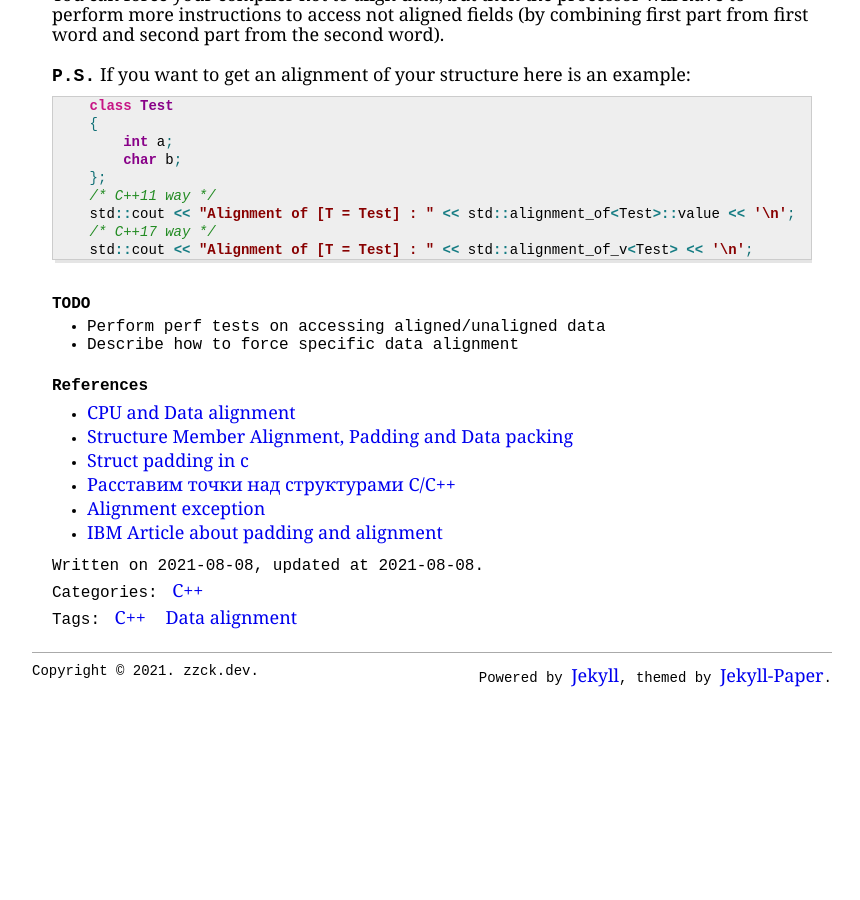
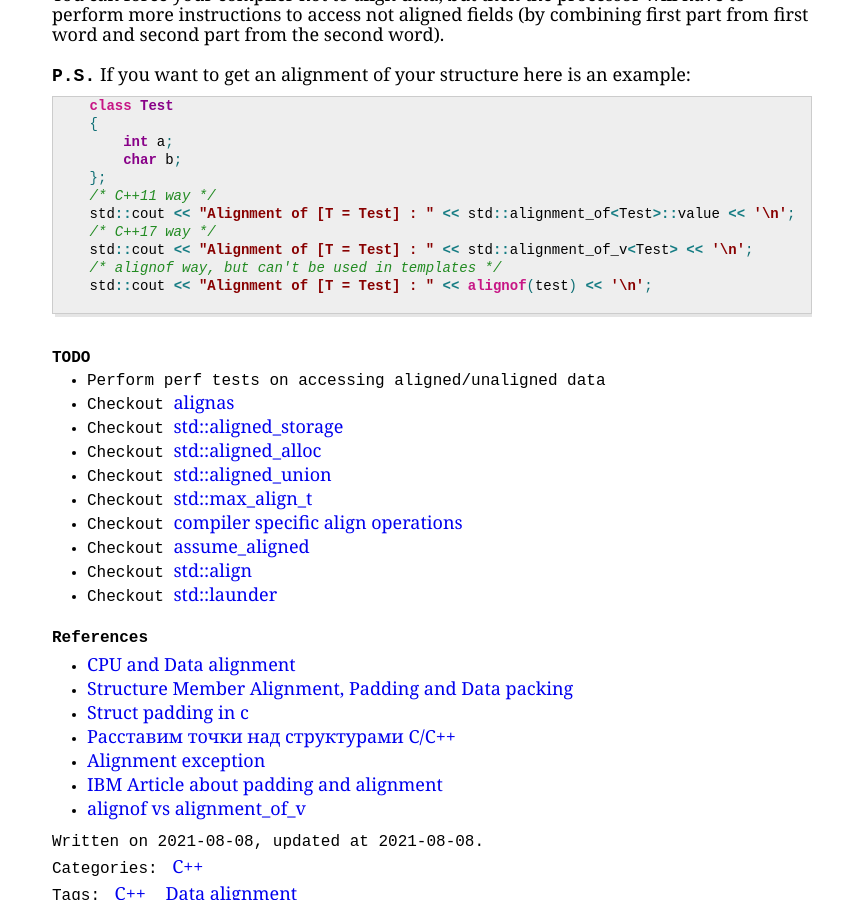
Before and after one commit to ZaharBozhok/zzck.dev, a Jekyll site: the page built from _posts/2021-07-08-c++-struct-alignment.markdown, in a window 1280 px wide and 900 px high, scrolled down 2651 px. Shown: the whole window, without its empty margins (208-1068 px from the left). Built offline with Jekyll 4.4.1, drawn with Linux system fonts in a browser that asks for light colours; comment, search, counter and statistics services are not loaded; before the commit the page ends 3348 px from its top, so only the background shows below that.

Commit message:
Added more todos

````diff
--- a/_posts/2021-07-08-c++-struct-alignment.markdown
+++ b/_posts/2021-07-08-c++-struct-alignment.markdown
@@ -121,12 +121,23 @@ You can force your compiler not to align data, but then the processor will have
     std::cout << "Alignment of [T = Test] : " << std::alignment_of<Test>::value << '\n';
     /* C++17 way */
     std::cout << "Alignment of [T = Test] : " << std::alignment_of_v<Test> << '\n';
+    /* alignof way, but can't be used in templates */
+    std::cout << "Alignment of [T = Test] : " << alignof(test) << '\n';
+
 ```
 <br>
 
 #### TODO
 - Perform perf tests on accessing aligned/unaligned data
-- Describe how to force specific data alignment
+- Checkout [alignas](https://en.cppreference.com/w/cpp/language/alignas)
+- Checkout [std::aligned_storage](https://en.cppreference.com/w/cpp/types/aligned_storage)
+- Checkout [std::aligned_alloc](https://en.cppreference.com/w/cpp/memory/c/aligned_alloc)
+- Checkout [std::aligned_union](https://en.cppreference.com/w/cpp/types/aligned_union)
+- Checkout [std::max_align_t](https://en.cppreference.com/w/cpp/types/max_align_t)
+- Checkout [compiler specific align operations](https://stackoverflow.com/questions/14332633/attribute-packed-v-s-gcc-attribute-alignedx)
+- Checkout [assume_aligned](https://en.cppreference.com/w/cpp/memory/assume_aligned)
+- Checkout [std::align](https://en.cppreference.com/w/cpp/memory/align)
+- Checkout [std::launder](https://habr.com/ru/post/540954/)
 <br><br>
 
 #### References
@@ -136,6 +147,7 @@ You can force your compiler not to align data, but then the processor will have
 - [Расставим точки над структурами С/С++][ref4]
 - [Alignment exception][ref5]
 - [IBM Article about padding and alignment][ref6]
+- [alignof vs alignment_of_v][ref7]
 
 [jekyll-paper-docs]: https://github.com/ghosind/Jekyll-Paper/wiki
 [jekyll-docs]: https://jekyllrb.com/docs/home
@@ -148,3 +160,4 @@ You can force your compiler not to align data, but then the processor will have
 [ref4]: https://habr.com/ru/post/142662/
 [ref5]: https://stackoverflow.com/questions/59076652/why-is-an-alignment-exception-thrown-when-accessing-an-unaligned-uint16-array
 [ref6]: https://developer.ibm.com/technologies/systems/articles/pa-dalign/
+[ref7]: https://stackoverflow.com/questions/36981968/stdalignment-of-versus-alignof
````
